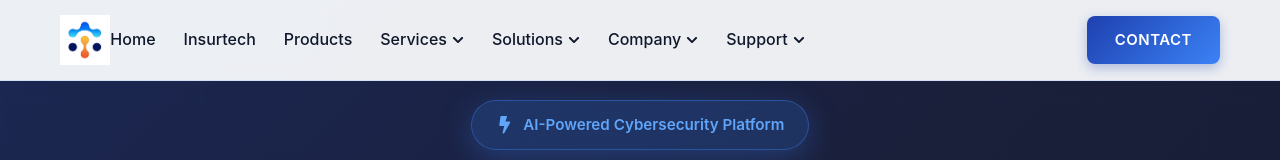
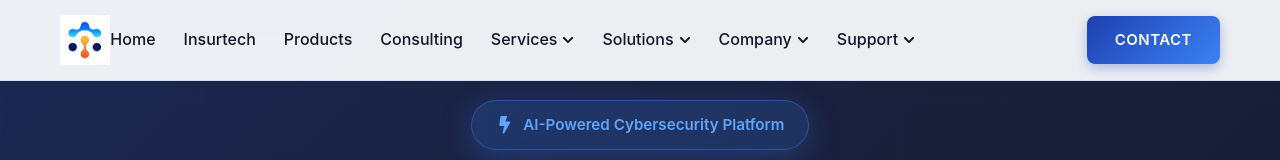
Before and after one commit to octaleadsprivatelimited-cloud/transasia, a React (Create React App) app in the folder client/: page / in a window 1280 px wide. Shown: the top 160 px of the page. Built offline with nearby package versions, Linux system fonts and the light colour scheme.

Commit message:
Add Consulting to main header navigation after Products

```diff
--- a/client/src/components/Header.js
+++ b/client/src/components/Header.js
@@ -483,6 +483,7 @@ const Header = () => {
           <NavLink to="/" onClick={closeMenu}>Home</NavLink>
           <NavLink to="/insurtech" onClick={closeMenu}>Insurtech</NavLink>
           <NavLink to="/products" onClick={closeMenu}>Products</NavLink>
+          <NavLink to="/consulting" onClick={closeMenu}>Consulting</NavLink>
 
           <Dropdown>
             <NavLink to="#" onClick={(e) => { e.preventDefault(); setActiveMenu(activeMenu === 'services' ? '' : 'services'); }}>
@@ -492,7 +493,6 @@ const Header = () => {
             <DropdownContent className="dropdown-content" $open={activeMenu === 'services'}>
               <DropdownGrid>
                 <DropdownItem to="/services" onClick={closeMenu}>Cybersecurity Services</DropdownItem>
-                <DropdownItem to="/consulting" onClick={closeMenu}>Consulting Services</DropdownItem>
               </DropdownGrid>
             </DropdownContent>
           </Dropdown>
```
